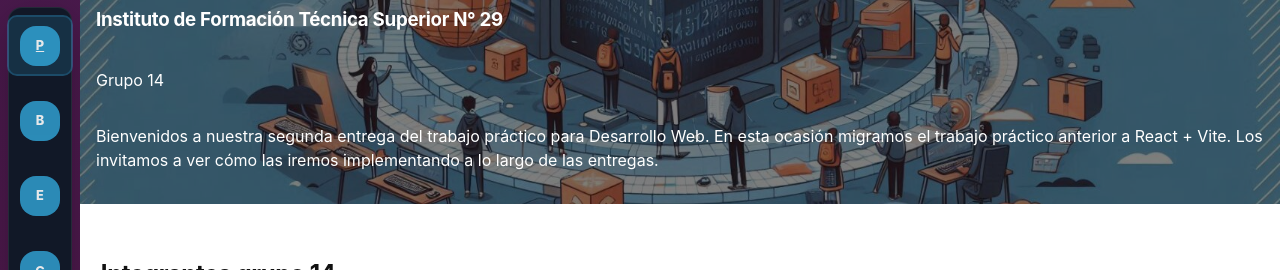
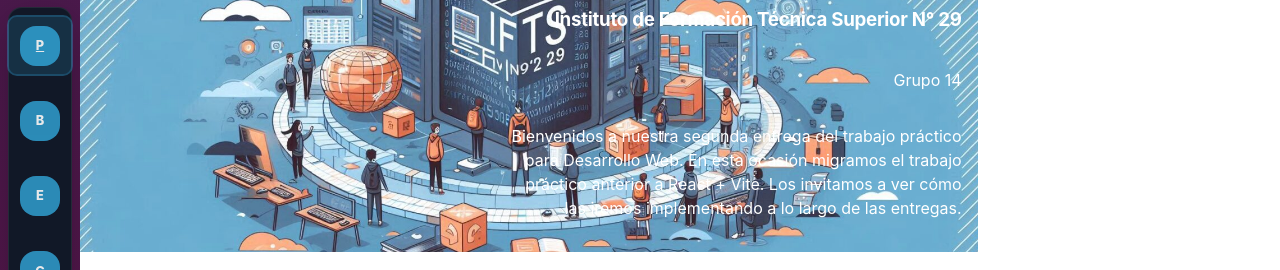
Before and after one commit to Lean-Aballone/TPFront_2, a React (Vite) app: page / in a window 1280 px wide. Shown: the part 120-390 px from the top of the page. Built offline with nearby package versions, Linux system fonts and the light colour scheme.

Commit message:
Fixed issue with non-responsive elements

```diff
--- a/src/portada/portada.css
+++ b/src/portada/portada.css
@@ -1,9 +1,5 @@
-.container {
-	max-width: 1200px;
-}
 
 .section {
-    margin: 1rem 1rem 0 1rem;
 	background: #fff;
 	color: #111;
 	padding: 1rem 0.3rem;
@@ -38,6 +34,8 @@ h1 {
 }
 
 .welcome{
+  flex-grow: 10;
+  width: 100%;
   max-width: 100%;
   padding: 0;
 }
@@ -47,8 +45,19 @@ h1 {
   display: flex;
   flex-direction: column;
   flex-wrap: wrap;
-    background-color: rgba(0, 0, 0, 0.5);
   padding: 1rem;
+  text-align: right;
+  max-width: 100%;
+  transition: background-color 5s linear;
+}
+
+.welcome > article .fraseBienvenida {
+	max-width: 45ch;
+	word-wrap: break-word;
+	overflow-wrap: break-word;
+	white-space: normal;
+	flex-shrink: 1;
+	align-self: flex-end;
 }
 
 .flex {
@@ -75,7 +84,6 @@ h1 {
 h1, p {
   overflow-wrap: break-word;
 }
-
 
 .welcome, .container {
   flex: 1;
@@ -111,3 +119,12 @@ section.info {
     animation-timing-function: step-start;
   }
 }
+
+.flexContainer {
+  display: flex;
+  width: 100%;
+  gap: 1rem;
+  flex-flow: row wrap;
+  min-width: 0;
+  justify-content: center;
+}
```
Lines whose indentation alone changed are shown as unchanged.
